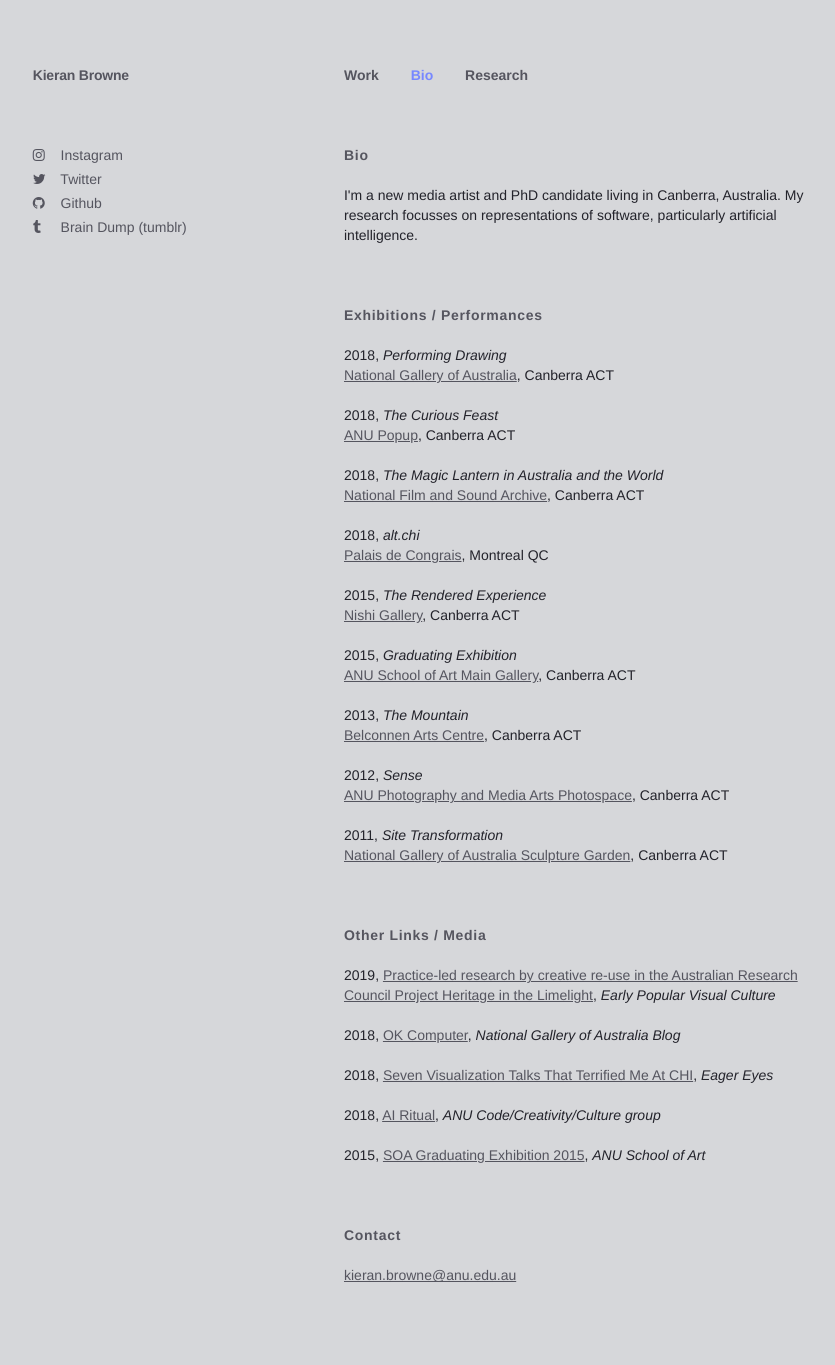
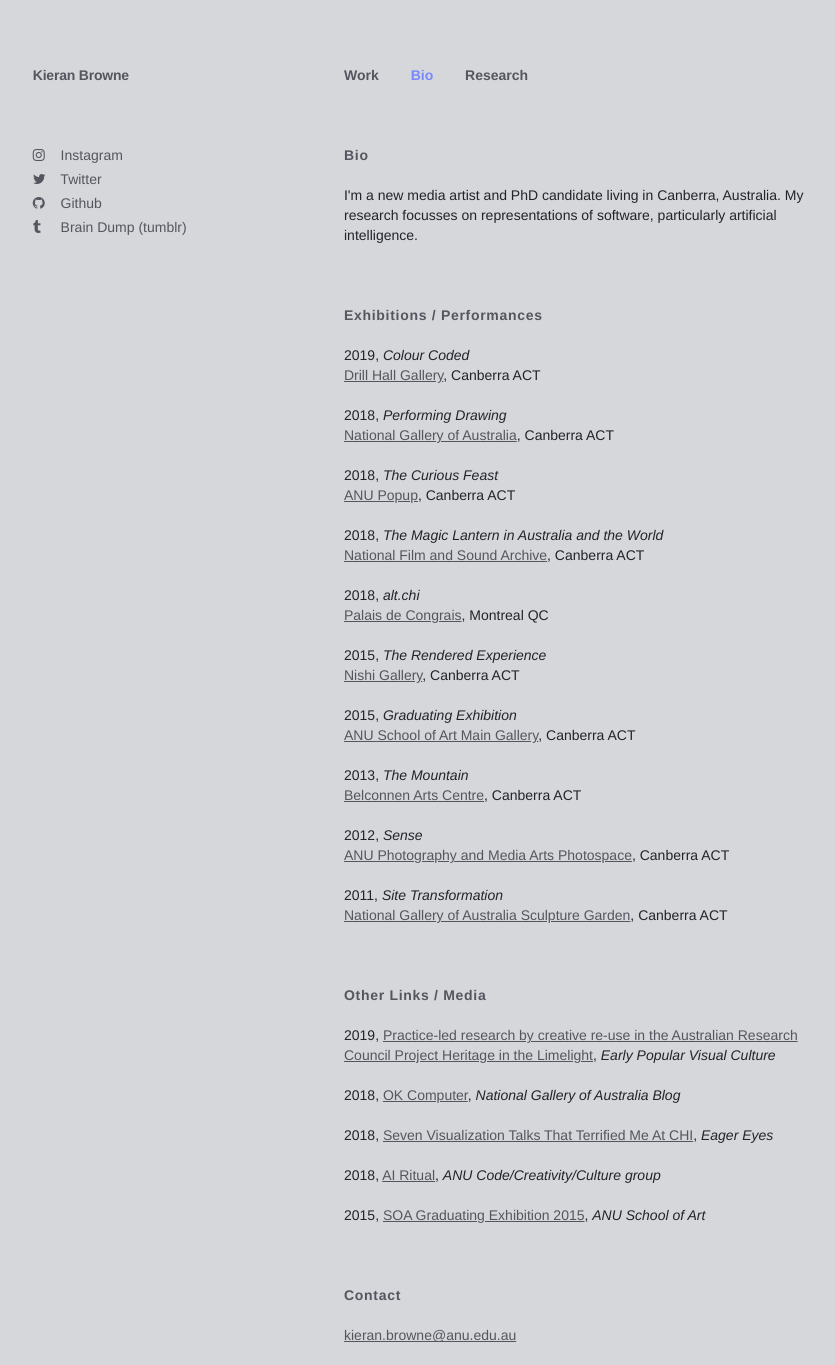
Before and after one commit to kieranbrowne/kieranbrowne.github.io, a Jekyll site: the page built from bio.html, in a window 1280 px wide. Shown: the whole page, without its empty margins (106-941 px from the left). Built offline with Jekyll 4.4.1, drawn with Linux system fonts in a browser that asks for light colours; before the commit the page ends 1305 px from its top, so only the background shows below that.

Commit message:
added performance

```diff
--- a/bio.html
+++ b/bio.html
@@ -32,6 +32,9 @@
       </p>
 
       <h2>Exhibitions / Performances</h2>
+      <p>
+      2019, <i>Colour Coded</i><br><a href="https://dhg.anu.edu.au">Drill Hall Gallery</a>, Canberra ACT
+      </p>
       <p>
       2018, <i>Performing Drawing</i><br><a href="https://nga.gov.au/performingdrawing/default.cfm">National Gallery of Australia</a>, Canberra ACT
       </p>
```
